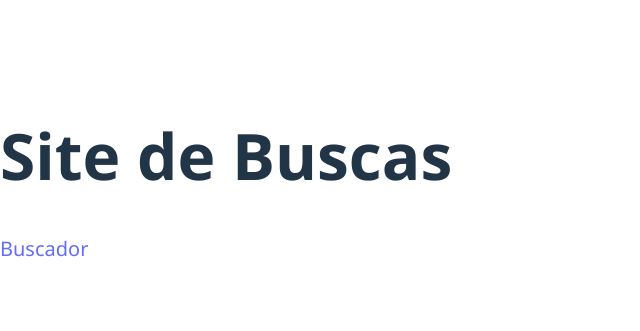
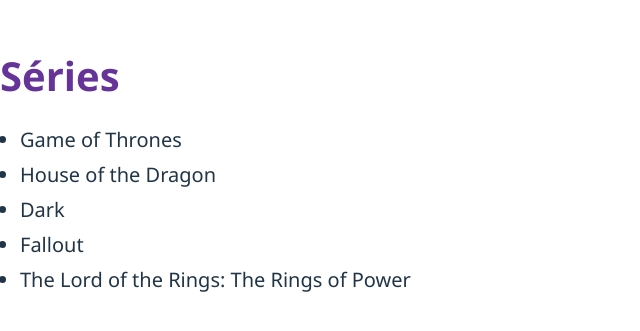
Before and after one commit to ruanblotta/testeReact, a React (Vite) app: page / in a window 1280 px wide. Shown: the part 229-560 px from the top of the page, without its empty margins (0-640 px from the left). Built offline with nearby package versions, Linux system fonts and the light colour scheme.

Commit message:
Atividade Array de Objetos

```diff
--- a/src/App.css
+++ b/src/App.css
@@ -6,3 +6,17 @@
 span {
   color: red;
 }
+
+.title {
+  font-size: 2em;
+  color: rebeccapurple;
+}
+
+ul {
+  list-style-type: disc;
+  padding-left: 20px;
+}
+
+li {
+  margin: 5px 0;
+}
--- a/src/App.jsx
+++ b/src/App.jsx
@@ -3,14 +3,20 @@
 
 function App() {
 
-  const busca = "futebol";
+  // const busca = "futebol";
+  let series = new Array("Game of Thrones", "House of the Dragon", "Dark", "Fallout", "The Lord of the Rings: The Rings of Power");
 
   return (
     <div>
-        <h1 className="title">Site de Buscas</h1>
-        <a href={`https://google.com/search?q=${busca}`} title="Buscador" >
+        <h1 className="title">Séries</h1>
+        <ul>
+          {series.map((item, index) => (
+            <li key={index}>{item}</li>
+          ))}
+        </ul>
+        {/* <a href={`https://google.com/search?q=${busca}`} title="Buscador" >
           Buscador
-        </a>
+        </a> */}
     </div>
   );
 }
```
